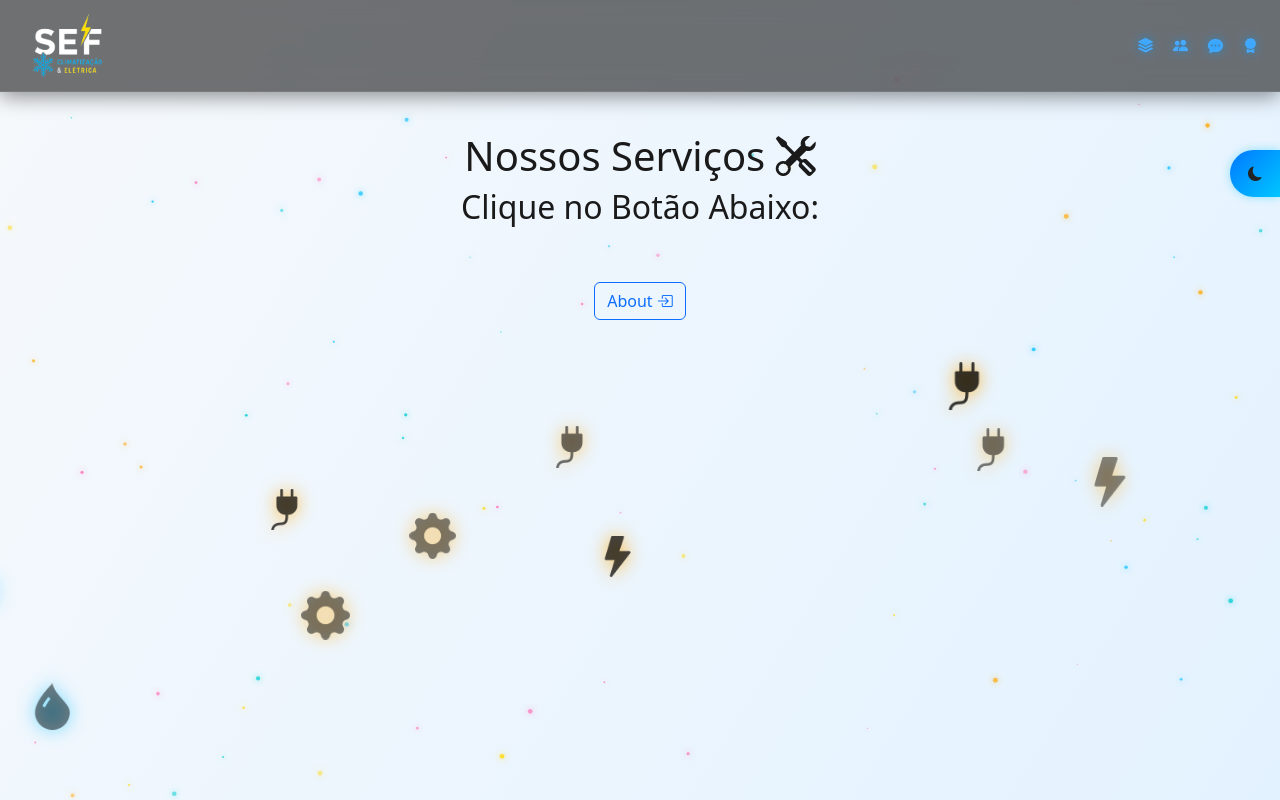
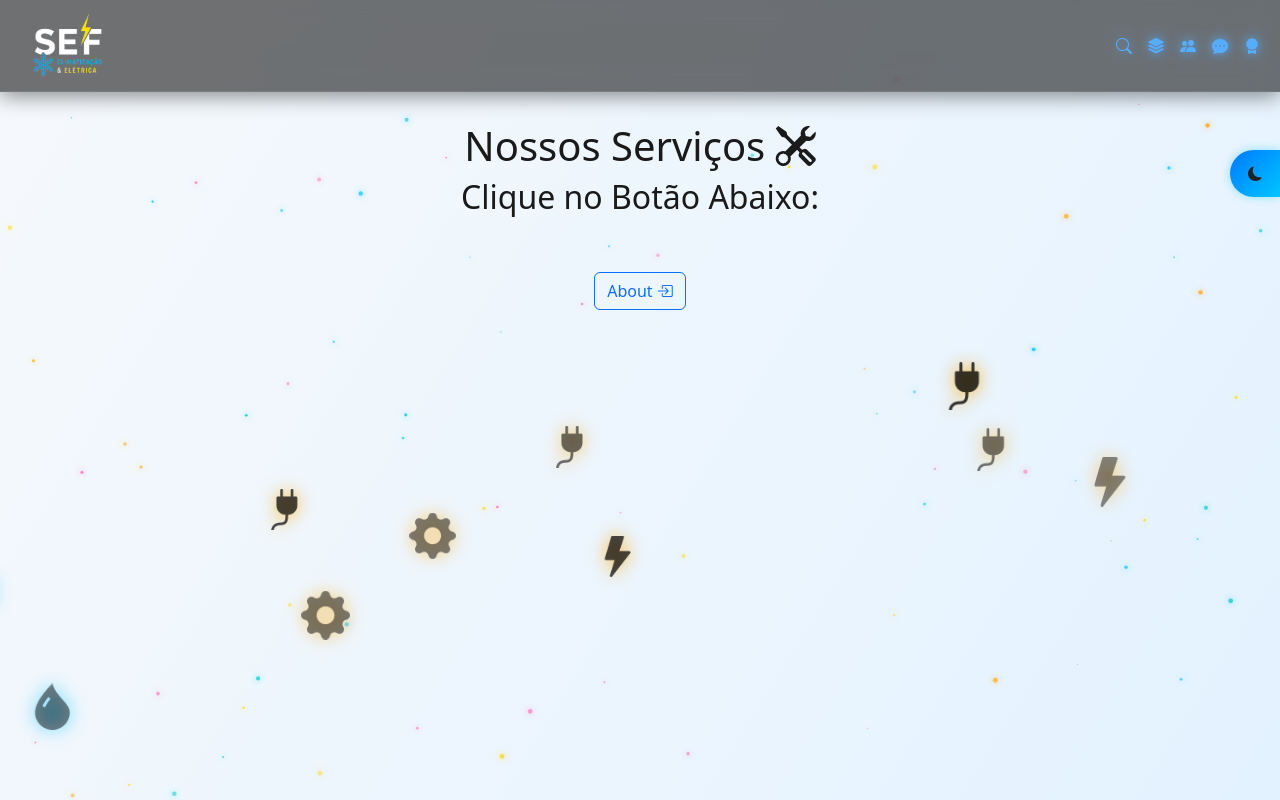
Before and after one commit to sfclimelet/siteemnextjs, a Next.js app: page / in a window 1280 px wide. Both pictures are taken after a click on the button 1145 px from the left and 45 px from the top of the page. Built offline with nearby package versions, Linux system fonts and the light colour scheme.

Commit message:
Navbar em Progresso.

```diff
--- a/components/navbar/Navbar-Home.jsx
+++ b/components/navbar/Navbar-Home.jsx
@@ -36,6 +36,19 @@ export default function NavbarHome() {
         {/* Itens do menu */}
         <div className="collapse navbar-collapse justify-content-end me-0" id="navbarHome">
           <ul className="navbar-nav">
+
+            <li className="nav-item dropdown">
+              <button id="SearchBtn" className="nav-link nav-icon" role="button" data-bs-toggle="dropdown" aria-expanded="false" aria-label="Buscar" title="Buscar">
+                <span className="iconMove">
+                  <i className="bi bi-search"></i>
+                </span>
+              </button>
+              <ul className="dropdown-menu dropdown-menu-end search-dropdown">
+                <li className="px-3 py-2">
+                  <input className="form-control search-input" placeholder="Buscar..." type="search" />
+                </li>
+              </ul>
+            </li>
 
             {/* Serviços */}
             <li className="nav-item dropdown">
--- a/styles/navbar/navbar-Home.css
+++ b/styles/navbar/navbar-Home.css
@@ -1,9 +1,138 @@
 @charset "UTF-8";
-/* Colors */
+/* NAVBAR - Configurações Gerais*/
 #nbHome {
-  background: radial-gradient(circle at top, #00111a, #000);
-  color: #fff;
-  margin-bottom: 40px;
+  margin-bottom: 30px;
+  backdrop-filter: blur(14px);
+  -webkit-backdrop-filter: blur(14px);
+  /* Background da Navbar e Submenus */
+  background: rgba(0, 0, 0, 0.549) !important;
+  border-bottom: 1px solid rgba(255, 255, 255, 0.078);
+  box-shadow: 0 4px 20px rgba(0, 0, 0, 0.451);
+  transition: all 0.35s ease;
+}
+
+#nbHome .scrolled {
+  background: rgba(0, 0, 0, 0.7490196078) !important;
+  box-shadow: 0 6px 30px rgba(0, 0, 0, 0.5490196078);
+}
+
+@media (max-width: 768px) {
+  #navbarHome #SearchBtn {
+    margin-left: 20px !important;
+  }
+  #navbarHome #Services {
+    margin-left: 20px !important;
+  }
+  #navbarHome #Qmsm {
+    margin-left: 20px !important;
+  }
+  #navbarHome #Ajsu {
+    margin-left: 20px !important;
+  }
+  #navbarHome #PortCert {
+    margin-left: 20px !important;
+  }
+}
+@media (min-width: 576px) {
+  #navbarHome #SearchBtn {
+    margin-left: 0 !important;
+  }
+  #navbarHome #Services {
+    margin-left: 0 !important;
+  }
+  #navbarHome #Qmsm {
+    margin-left: 0 !important;
+  }
+  #navbarHome #Ajsu {
+    margin-left: 0 !important;
+  }
+  #navbarHome #PortCert {
+    margin-left: 0 !important;
+  }
+}
+#navbarHome #SearchBtn {
+  background: #56adff;
+  background-clip: text;
+  -webkit-background-clip: text;
+  -webkit-text-fill-color: transparent;
+  text-shadow: 0 0 12px #56adff;
+  transition: all 0.4s ease, transform 0.4s ease;
+}
+#navbarHome #SearchBtn:hover {
+  text-shadow: 0 0 20px #0cbaff;
+  transform: translateX(2px);
+}
+#navbarHome #Services {
+  background: #56adff;
+  background-clip: text;
+  -webkit-background-clip: text;
+  -webkit-text-fill-color: transparent;
+  text-shadow: 0 0 12px #56adff;
+  transition: all 0.4s ease, transform 0.4s ease;
+}
+#navbarHome #Services:hover {
+  text-shadow: 0 0 20px #0cbaff;
+  transform: translateX(2px);
+}
+#navbarHome #Qmsm {
+  background: #56adff;
+  background-clip: text;
+  -webkit-background-clip: text;
+  -webkit-text-fill-color: transparent;
+  text-shadow: 0 0 12px #56adff;
+  transition: all 0.4s ease, transform 0.4s ease;
+}
+#navbarHome #Qmsm:hover {
+  text-shadow: 0 0 20px #0cbaff;
+  transform: translateX(2px);
+}
+#navbarHome #Ajsu {
+  background: #56adff;
+  background-clip: text;
+  -webkit-background-clip: text;
+  -webkit-text-fill-color: transparent;
+  text-shadow: 0 0 12px #56adff;
+  transition: all 0.4s ease, transform 0.4s ease;
+}
+#navbarHome #Ajsu:hover {
+  text-shadow: 0 0 20px #0cbaff;
+  transform: translateX(2px);
+}
+#navbarHome #PortCert {
+  background: #56adff;
+  background-clip: text;
+  -webkit-background-clip: text;
+  -webkit-text-fill-color: transparent;
+  text-shadow: 0 0 12px #56adff;
+  transition: all 0.4s ease, transform 0.4s ease;
+}
+#navbarHome #PortCert:hover {
+  text-shadow: 0 0 20px #0cbaff;
+  transform: translateX(2px);
+}
+
+.search-dropdown {
+  min-width: 220px !important;
+  border-radius: 13px !important;
+  padding: 8px 0 !important;
+}
+
+.search-input {
+  background: rgba(255, 255, 255, 0.1215686275) !important;
+  border: 1px solid rgba(255, 255, 255, 0.2) !important;
+  color: #fff !important;
+  padding: 8px 10px !important;
+  border-radius: 8px !important;
+}
+.search-input::placeholder, .search-input::-webkit-input-placeholder, .search-input::-moz-placeholder, .search-input:-ms-input-placeholder, .search-input::-ms-input-placeholder {
+  color: rgba(255, 255, 255, 0.7019607843) !important;
+  text-transform: uppercase !important;
+  letter-spacing: 0.5px;
+  opacity: 1 !important;
+}
+.search-input:focus {
+  outline: none !important;
+  box-shadow: 0 0 0 2px rgba(0, 170, 255, 0.4) !important;
 }
 
 .logoNavbar {
@@ -30,85 +159,6 @@
   border-color: rgba(255, 255, 255, 0.6) !important;
 }
 
-.dropdown-menu {
-  background: radial-gradient(circle at top, #00111a, #000);
-  border: 1px solid #797979 !important;
-}
-
-.dropdown-menu .dropdown-item {
-  color: #fff;
-}
-
-#nbHome #Services, #Qmsm, #Ajsu, #PortCert {
-  background: #56adff;
-  background-clip: text;
-  -webkit-background-clip: text;
-  -webkit-text-fill-color: transparent;
-  text-shadow: 0 0 12px #56adff;
-  transition: all 0.4s ease, transform 0.4s ease;
-}
-#nbHome #Services:hover, #Qmsm:hover, #Ajsu:hover, #PortCert:hover {
-  text-shadow: 0 0 20px #0cbaff;
-  transform: translateX(2px);
-}
-
-@media (max-width: 768px) {
-  #navbarHome #Services {
-    margin-left: 20px !important;
-  }
-  #navbarHome #Qmsm {
-    margin-left: 20px !important;
-  }
-  #navbarHome #Ajsu {
-    margin-left: 20px !important;
-  }
-  #navbarHome #PortCert {
-    margin-left: 20px !important;
-  }
-}
-@media (min-width: 576px) {
-  #navbarHome #Services {
-    margin-left: 0 !important;
-  }
-  #navbarHome #Qmsm {
-    margin-left: 0 !important;
-  }
-  #navbarHome #Ajsu {
-    margin-left: 0 !important;
-  }
-  #navbarHome #PortCert {
-    margin-left: 0 !important;
-  }
-}
-/* --- GLASSMORPHISM NA NAVBAR --- */
-#nbHome {
-  backdrop-filter: blur(14px);
-  -webkit-backdrop-filter: blur(14px);
-  background: rgba(0, 0, 0, 0.55) !important;
-  border-bottom: 1px solid rgba(255, 255, 255, 0.08);
-  box-shadow: 0 4px 20px rgba(0, 0, 0, 0.45);
-  transition: all 0.35s ease;
-}
-
-/* Ao rolar um pouco a página (opcional, melhora MUITO a navbar) */
-#nbHome.scrolled {
-  background: rgba(0, 0, 0, 0.75) !important;
-  box-shadow: 0 6px 30px rgba(0, 0, 0, 0.55);
-}
-
-/* --- DROPDOWN MODERNO --- */
-.dropdown-menu {
-  border-radius: 12px !important;
-  padding: 6px 0 !important;
-  animation: fadeMenu 0.25s ease forwards;
-  background: rgba(0, 0, 0, 0.75) !important;
-  backdrop-filter: blur(12px);
-  -webkit-backdrop-filter: blur(12px);
-  border: 1px solid rgba(255, 255, 255, 0.12) !important;
-  box-shadow: 0 8px 24px rgba(0, 0, 0, 0.55), 0 0 18px rgba(0, 128, 255, 0.2);
-}
-
-/* Animação de fade suave */
 @keyframes fadeMenu {
   from {
     opacity: 0;
@@ -119,131 +169,43 @@
     transform: translateY(0);
   }
 }
-/* Dropdown Items refinados */
+.dropdown-menu {
+  border: 1px solid #797979 !important;
+  border-radius: 12px !important;
+  padding: 6px 0 !important;
+  animation: fadeMenu 0.25s ease forwards;
+  background: rgba(0, 0, 0, 0.7490196078) !important;
+  backdrop-filter: blur(12px);
+  -webkit-backdrop-filter: blur(12px);
+  box-shadow: 0 8px 24px rgba(0, 0, 0, 0.5490196078), 0 0 18px rgba(0, 128, 255, 0.2);
+  /* Resolução Mobile */
+}
+@media (max-width: 768px) {
+  .dropdown-menu {
+    min-width: 160px;
+    width: 85vw !important;
+    padding: 6px !important;
+    max-width: 200px !important;
+    margin-left: 50% !important;
+    transform: translateX(-50%) !important;
+    border-left: 3px solid #fff !important;
+  }
+  .dropdown-menu .dropdown-item {
+    font-size: 0.88rem;
+    padding: 6px 10px !important;
+  }
+  .dropdown-menu .dropdown-item i {
+    font-size: 0.9rem;
+  }
+}
+
 .dropdown-item {
   padding: 10px 16px !important;
   transition: background 0.25s ease, transform 0.25s ease;
   border-radius: 8px !important;
-}
-
-.dropdown-item:hover {
-  background: rgba(255, 255, 255, 0.1) !important;
-  transform: translateX(4px);
-}
-
-/* --- ÍCONES REFINADOS — Mantendo seu estilo atual --- */
-#nbHome #Services,
-#nbHome #Qmsm,
-#nbHome #Ajsu,
-#nbHome #PortCert {
-  text-shadow: 0 0 10px rgba(0, 155, 255, 0.6);
-}
-
-#nbHome #Services:hover,
-#nbHome #Qmsm:hover,
-#nbHome #Ajsu:hover,
-#nbHome #PortCert:hover {
-  text-shadow: 0 0 18px rgba(0, 200, 255, 0.8);
-}
-
-/* ============================================================
-   NAVBAR – AJUSTES DOS ÍCONES AZUIS (Tamanho + Hover moderno)
-   ============================================================ */
-#nbHome {
-  /* ÍCONES – aparência padrão */
-}
-#nbHome #Services,
-#nbHome #Qmsm,
-#nbHome #Ajsu,
-#nbHome #PortCert {
-  font-size: 15px;
-  padding: 6px 10px;
-  transition: transform 0.35s ease, text-shadow 0.35s ease;
-  /* Removendo o scale e substituindo por translate */
-}
-#nbHome #Services:hover,
-#nbHome #Qmsm:hover,
-#nbHome #Ajsu:hover,
-#nbHome #PortCert:hover {
-  transform: translateX(1px);
-  text-shadow: 0 0 18px rgba(0, 200, 255, 0.8);
-}
-
-/* Mobile (caso queira ajustar ainda mais no celular) */
-@media (max-width: 768px) {
-  #nbHome #Services,
-  #nbHome #Qmsm,
-  #nbHome #Ajsu,
-  #nbHome #PortCert {
-    font-size: 15px;
-    padding: 6px 8px;
-  }
-}
-/* ============================================================
-   DROPDOWN – AJUSTES DE TAMANHO (+ animação suave)
-   ============================================================ */
-/* --- CONFIGURAÇÕES GERAIS --- */
-/* --- CONTAINER DO DROPDOWN (menor e mais elegante) --- */
-.dropdown-menu {
-  padding: 8px !important;
-  border-radius: 14px !important;
-  min-width: 180px;
-  backdrop-filter: blur(14px);
-  -webkit-backdrop-filter: blur(14px);
-}
-
-/* --- ITENS DO DROPDOWN (reduzidos + elegantes) --- */
-.dropdown-item {
-  display: flex !important;
-  align-items: center;
-  gap: 8px;
-  font-size: 0.92rem;
-  padding: 6px 12px !important;
-  transition: transform 0.25s ease, background 0.25s ease;
-  border-radius: 8px !important;
-  /* HOVER — deslizar suave para direita */
-}
-.dropdown-item i {
-  font-size: 1rem;
-  opacity: 0.85;
+  color: #fff !important;
 }
 .dropdown-item:hover {
-  background: rgba(255, 255, 255, 0.08) !important;
+  background: rgba(255, 255, 255, 0.1019607843) !important;
   transform: translateX(4px);
-}
-
-/* --- MOBILE (ajuste opcional para ainda mais compactado) --- */
-@media (max-width: 768px) {
-  .dropdown-menu {
-    min-width: 160px;
-  }
-  .dropdown-item {
-    font-size: 0.88rem;
-    padding: 6px 10px !important;
-  }
-  .dropdown-item i {
-    font-size: 0.9rem;
-  }
-}
-/* ============================================================
-   MOBILE – Ajuste do tamanho do CONTAINER do dropdown
-   ============================================================ */
-@media (max-width: 768px) {
-  .dropdown-menu {
-    width: 85vw !important;
-    min-width: 0 !important;
-    max-width: 360px;
-    margin-left: auto;
-    margin-right: auto;
-    border-radius: 12px !important;
-    padding: 6px !important;
-  }
-  /* Ajuste opcional dos itens para manter elegância */
-  .dropdown-item {
-    font-size: 0.9rem;
-    padding: 6px 10px !important;
-  }
-  .dropdown-item i {
-    font-size: 0.95rem;
-  }
 }/*# sourceMappingURL=navbar-Home.css.map */
--- a/styles/navbar/navbar-Home.scss
+++ b/styles/navbar/navbar-Home.scss
@@ -1,18 +1,107 @@
 @charset "UTF-8";
 
-/* Colors */
-$bg-Nb-home1: #00111a;
-$bg-Nb-home2: #000;
-$txt-color: #fff;
+$nav-Home-bg: rgba(0, 0, 0, 0.549);
+$nav-Home-bb: rgba(255, 255, 255, 0.078);
+$nav-Home-bxs: rgba(0, 0, 0, 0.451);
 
-@mixin ConfNavbar($IDandclass){
-    #{$IDandclass}{
-        background: radial-gradient(circle at top, $bg-Nb-home1, $bg-Nb-home2);
-        color: $txt-color;
-        margin-bottom: 40px;
+/* NAVBAR - Configurações Gerais*/
+@mixin NavHome($Nid){
+  $bck-F: 14px;
+  $brd-B: 1px;
+  $bx-n1: 0; $bx-n2: 4px; $bx-n3: 20px;
+  #{$Nid} {
+    margin-bottom: 30px;
+    backdrop-filter: blur($bck-F);
+    -webkit-backdrop-filter: blur($bck-F);
+
+    /* Background da Navbar e Submenus */
+    background: $nav-Home-bg !important;
+    border-bottom: $brd-B solid $nav-Home-bb;
+    box-shadow: $bx-n1 $bx-n2 $bx-n3 $nav-Home-bxs;
+    transition: all 0.35s ease;
+
+  }
+  #{$Nid} .scrolled{
+    background: #000000bf !important;
+    box-shadow: 0 6px 30px #0000008c;
   }
 }
-@include ConfNavbar('#nbHome');
+@include NavHome('#nbHome');
+
+@mixin navbarIconsMobile($pai, $Search, $Search-Inp,$move, $filhos...){
+  // Resoluções
+  @media (max-width: 768px) {
+    #{$pai}{
+      @each $percorrer in $filhos {
+        #{$percorrer}{
+          margin-left: $move !important;
+        }
+      }
+    }
+  }
+
+  // Acima do Mobile
+  @media (min-width: 576px){
+    #{$pai}{
+      @each $per in $filhos {
+        #{$per}{
+          margin-left: 0 !important;
+        }
+      }
+    }
+  }
+
+  // Configurações dos Icones - Padrão
+  #{$pai}{
+    $cor-dos-icons: #56adff;
+    $cor-dos-icons2: #0cbaff;
+    @each $icns in $filhos {
+      #{$icns}{
+        background: $cor-dos-icons;
+        background-clip: text;
+        -webkit-background-clip: text;
+        -webkit-text-fill-color: transparent;
+        text-shadow: 0 0 12px $cor-dos-icons;
+        transition: all 0.4s ease, transform 0.4s ease;
+        &:hover{
+            text-shadow: 0 0 20px $cor-dos-icons2;
+            transform: translateX(2px);
+        }
+      }
+    }
+  }
+
+  // Botão Search
+  #{$Search} {
+    min-width: 220px !important;
+    border-radius: 13px !important;
+    padding: 8px 0 !important;
+  }
+  #{$Search-Inp} {
+    background: #ffffff1f !important;
+    border: 1px solid rgba(255, 255, 255, 0.2) !important;
+    color: #fff !important;
+    padding: 8px 10px !important;
+    border-radius: 8px !important;
+
+    // PLACEHOLDER — corrigido
+    &::placeholder,
+    &::-webkit-input-placeholder,
+    &::-moz-placeholder,
+    &:-ms-input-placeholder,
+    &::-ms-input-placeholder {
+      color: #ffffffb3 !important;     // <— AQUI define a cor!
+      text-transform: uppercase !important;
+      letter-spacing: 0.5px;
+      opacity: 1 !important; // Safari exige isso
+    }
+    &:focus {
+      outline: none !important;
+      box-shadow: 0 0 0 2px #00aaff66 !important;
+    }
+  }
+}
+@include navbarIconsMobile('#navbarHome', '.search-dropdown','.search-input',20px, '#SearchBtn','#Services' ,'#Qmsm' ,'#Ajsu' ,'#PortCert');
 
 @mixin LogoNavbarHome($id) {
   #{$id} {
@@ -47,93 +136,8 @@ $txt-color: #fff;
 }
 @include NavToggler('.navbar-toggler-icon', '.navbar-toggler');
 
-@mixin SubMenus($item){
+@mixin DropdownMn($pScls, $pScls2){
   $cor-borderSubMn: #797979;
-    #{$item}{
-        background: radial-gradient(circle at top, $bg-Nb-home1, $bg-Nb-home2);
-        border: 1px solid $cor-borderSubMn !important;
-    }
-    #{$item} .dropdown-item{
-        color: #fff;
-    }
-}
-@include SubMenus('.dropdown-menu');
-
-@mixin IconsNavItem($IdHomeNavbar){
-    $cor-dos-icons: #56adff;
-    $cor-dos-icons2: #0cbaff;
-    #{$IdHomeNavbar} #Services, #Qmsm, #Ajsu, #PortCert{
-        background: $cor-dos-icons;
-        background-clip: text;
-        -webkit-background-clip: text;
-        -webkit-text-fill-color: transparent;
-        text-shadow: 0 0 12px $cor-dos-icons;
-        transition: all 0.4s ease, transform 0.4s ease;
-
-        &:hover{
-            text-shadow: 0 0 20px $cor-dos-icons2;
-            transform: translateX(2px);
-        }
-    }
-}
-@include IconsNavItem('#nbHome');
-
-@mixin navbarIconsMobile($pai, $move, $filhos...){
-  // Mobile
-  @media (max-width: 768px) {
-    #{$pai}{
-      @each $percorrer in $filhos {
-        #{$percorrer}{
-          margin-left: $move !important;
-        }
-      }
-    }
-  }
-
-  // Acima do Mobile
-  @media (min-width: 576px){
-    #{$pai}{
-      @each $per in $filhos {
-        #{$per}{
-          margin-left: 0 !important;
-        }
-      }
-    }
-  }
-}
-@include navbarIconsMobile('#navbarHome', 20px,'#Services' ,'#Qmsm' ,'#Ajsu' ,'#PortCert');
-
-/* --- GLASSMORPHISM NA NAVBAR --- */
-#nbHome {
-  backdrop-filter: blur(14px);
-  -webkit-backdrop-filter: blur(14px);
-  background: rgba(0, 0, 0, 0.55) !important;
-  border-bottom: 1px solid rgba(255, 255, 255, 0.08);
-  box-shadow: 0 4px 20px rgba(0, 0, 0, 0.45);
-  transition: all 0.35s ease;
-}
-
-/* Ao rolar um pouco a página (opcional, melhora MUITO a navbar) */
-#nbHome.scrolled {
-  background: rgba(0, 0, 0, 0.75) !important;
-  box-shadow: 0 6px 30px rgba(0, 0, 0, 0.55);
-}
-
-/* --- DROPDOWN MODERNO --- */
-.dropdown-menu {
-  border-radius: 12px !important;
-  padding: 6px 0 !important;
-  animation: fadeMenu 0.25s ease forwards;
-  background: rgba(0, 0, 0, 0.75) !important;
-  backdrop-filter: blur(12px);
-  -webkit-backdrop-filter: blur(12px);
-  border: 1px solid rgba(255, 255, 255, 0.12) !important;
-  box-shadow:
-    0 8px 24px rgba(0, 0, 0, 0.55),
-    0 0 18px rgba(0, 128, 255, 0.2);
-}
-
-/* Animação de fade suave */
   @keyframes fadeMenu {
     from {
       opacity: 0;
@@ -144,157 +148,43 @@ $txt-color: #fff;
       transform: translateY(0);
     }
   }
+  #{$pScls}{
+    border: 1px solid $cor-borderSubMn !important;
+    border-radius: 12px !important;
+    padding: 6px 0 !important;
+    animation: fadeMenu 0.25s ease forwards;
+    background: #000000bf !important;
+    backdrop-filter: blur(12px);
+    -webkit-backdrop-filter: blur(12px);
+    box-shadow: 0 8px 24px #0000008c, 0 0 18px #0080ff33;
 
-/* Dropdown Items refinados */
-.dropdown-item {
-  padding: 10px 16px !important;
-  transition: background 0.25s ease, transform 0.25s ease;
-  border-radius: 8px !important;
-}
-
-.dropdown-item:hover {
-  background: rgba(255, 255, 255, 0.10) !important;
-  transform: translateX(4px);
-}
-
-/* --- ÍCONES REFINADOS — Mantendo seu estilo atual --- */
-#nbHome #Services,
-#nbHome #Qmsm,
-#nbHome #Ajsu,
-#nbHome #PortCert {
-  text-shadow: 0 0 10px rgba(0, 155, 255, 0.6);
-}
-
-#nbHome #Services:hover,
-#nbHome #Qmsm:hover,
-#nbHome #Ajsu:hover,
-#nbHome #PortCert:hover {
-  text-shadow: 0 0 18px rgba(0, 200, 255, 0.8);
-}
-
-/* ============================================================
-   NAVBAR – AJUSTES DOS ÍCONES AZUIS (Tamanho + Hover moderno)
-   ============================================================ */
-
-$nav-icon-size: 15px; // tamanho do ícone
-$nav-icon-padding: 6px 10px; // padding do botão
-$nav-icon-hover-move: 1px;  // movimento ao lado
-
-#nbHome {
-  /* ÍCONES – aparência padrão */
-  #Services,
-  #Qmsm,
-  #Ajsu,
-  #PortCert {
-    font-size: $nav-icon-size;
-    padding: $nav-icon-padding;
-    transition: transform 0.35s ease, text-shadow 0.35s ease;
-
-    /* Removendo o scale e substituindo por translate */
-    &:hover {
-      transform: translateX($nav-icon-hover-move);
-      text-shadow: 0 0 18px rgba(0, 200, 255, 0.8);
-    }
-  }
-}
-
-/* Mobile (caso queira ajustar ainda mais no celular) */
-@media (max-width: 768px) {
-  #nbHome {
-    #Services,
-    #Qmsm,
-    #Ajsu,
-    #PortCert {
-      font-size: $nav-icon-size;
-      padding: 6px 8px;
-    }
-  }
-}
-
-/* ============================================================
-   DROPDOWN – AJUSTES DE TAMANHO (+ animação suave)
-   ============================================================ */
-
-/* --- CONFIGURAÇÕES GERAIS --- */
-$dropdown-radius: 14px;
-$dropdown-padding: 8px;         // espaço interno
-$dropdown-item-font: 0.92rem;   // tamanho da fonte
-$dropdown-item-icon: 1rem;      // tamanho dos ícones
-$dropdown-item-padding: 6px 12px;
-$dropdown-hover-move: 4px;      // deslizar ao lado
-
-/* --- CONTAINER DO DROPDOWN (menor e mais elegante) --- */
-.dropdown-menu {
-  padding: $dropdown-padding !important;
-  border-radius: $dropdown-radius !important;
-  min-width: 180px;
-
-  backdrop-filter: blur(14px);
-  -webkit-backdrop-filter: blur(14px);
-}
-
-/* --- ITENS DO DROPDOWN (reduzidos + elegantes) --- */
-.dropdown-item {
-  display: flex !important;
-  align-items: center;
-  gap: 8px;
-
-  font-size: $dropdown-item-font;
-  padding: $dropdown-item-padding !important;
-
-  transition: transform 0.25s ease, background 0.25s ease;
-  border-radius: 8px !important;
-
-  i {
-    font-size: $dropdown-item-icon;
-    opacity: 0.85;
-  }
-
-  /* HOVER — deslizar suave para direita */
-  &:hover {
-    background: rgba(255, 255, 255, 0.08) !important;
-    transform: translateX($dropdown-hover-move);
-  }
-}
-
-/* --- MOBILE (ajuste opcional para ainda mais compactado) --- */
-@media (max-width: 768px) {
-  .dropdown-menu {
+    /* Resolução Mobile */
+    @media (max-width: 768px){
       min-width: 160px;
-  }
-
-  .dropdown-item {
+      width: 85vw !important;
+      padding: 6px !important;
+      max-width: 200px !important;
+      margin-left: 50% !important;
+      transform: translateX(-50%) !important;
+      border-left: 3px solid #fff !important;
+      #{$pScls2}{
           font-size: 0.88rem;
           padding: 6px 10px !important;
-
         i {
           font-size: 0.9rem;
         }
       }
     }
-
-/* ============================================================
-   MOBILE – Ajuste do tamanho do CONTAINER do dropdown
-   ============================================================ */
-@media (max-width: 768px) {
-
-  .dropdown-menu {
-    width: 85vw !important;       // deixa menor e proporcional à tela
-    min-width: 0 !important;      // remove largura mínima padrão
-    max-width: 360px;             // mantém limite elegante
-    margin-left: auto;            // centraliza
-    margin-right: auto;           // centraliza
-    border-radius: 12px !important;
-    padding: 6px !important;
   }
-
-  /* Ajuste opcional dos itens para manter elegância */
-  .dropdown-item {
-    font-size: 0.90rem;
-    padding: 6px 10px !important;
-
-    i {
-      font-size: 0.95rem;
+  #{$pScls2}{
+    padding: 10px 16px !important;
+    transition: background 0.25s ease, transform 0.25s ease;
+    border-radius: 8px !important;
+    color: #fff !important;
+    &:hover{
+      background: #ffffff1a !important;
+      transform: translateX(4px);
     }
   }
 }
+@include DropdownMn('.dropdown-menu', '.dropdown-item');
```
Also changed, not shown: 1 other file (tests, documents, lock files or other folders). Lines whose indentation alone changed are shown as unchanged.
